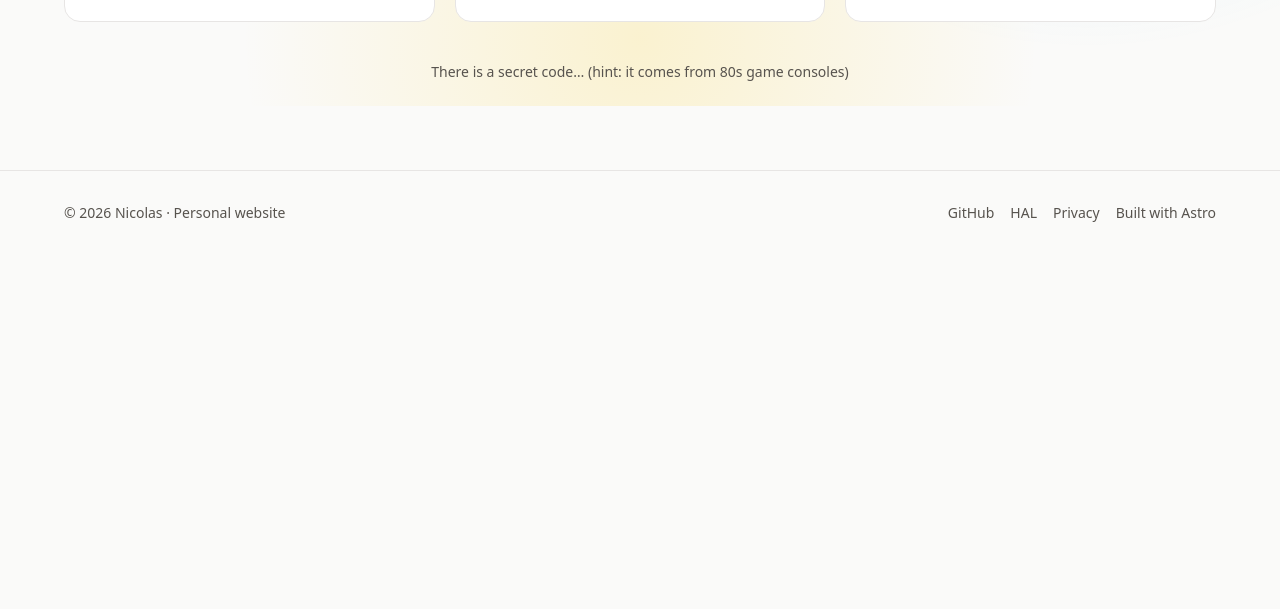
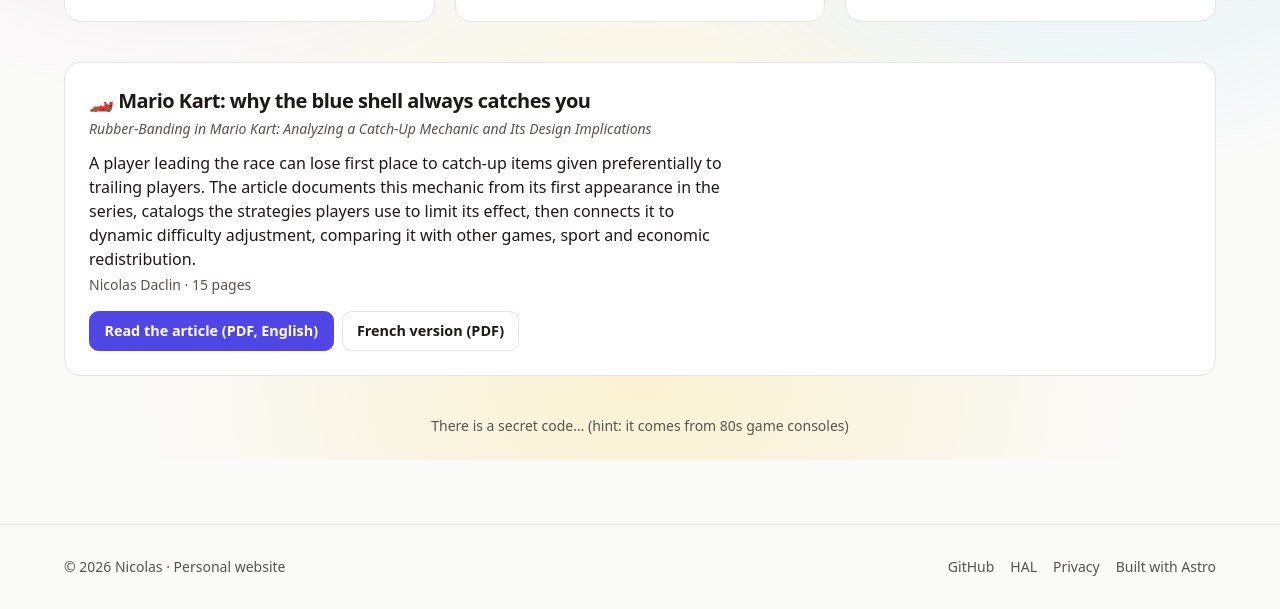
Before and after one commit to niko63/niko63.github.io, an Astro site: page /en/fun in a window 1280 px wide. Shown: the part 642-1251 px from the top of the page. Before the commit the page ends 897 px from the top, so only its background shows below. Built offline with nearby package versions, Linux system fonts and the light colour scheme; Astro itself is replaced by a stand-in of ours.

Commit message:
Page Fun : article sur le rubber-banding dans Mario Kart

```diff
--- a/src/pages/[lang]/fun.astro
+++ b/src/pages/[lang]/fun.astro
@@ -1,7 +1,7 @@
 ---
 import Base from '../../layouts/Base.astro';
 import { LANGS, type Lang } from '../../config';
-import { t } from '../../i18n/ui';
+import { asset, t } from '../../i18n/ui';
 
 export function getStaticPaths() {
   return LANGS.map((lang) => ({ params: { lang } }));
@@ -73,6 +73,26 @@ const L = {
     reduced: 'Reduced motion is on for your device: here is a quiet little surprise instead 🎈',
   },
 }[lang];
+
+// Article : le rubber-banding dans Mario Kart (PDF dans public/files/fun/).
+const P = {
+  fr: {
+    title: 'Mario Kart : pourquoi la carapace bleue vous rattrape',
+    sub: 'Le rubber-banding dans Mario Kart : analyse d’un mécanisme de rattrapage et enjeux de conception',
+    text: 'Un joueur en tête peut perdre la première place à cause d’objets de rattrapage distribués aux retardataires. L’article documente ce mécanisme depuis son apparition dans la série, recense les stratégies des joueurs pour en limiter l’effet, puis le relie à l’ajustement dynamique de la difficulté, en comparant avec d’autres jeux, le sport et la redistribution économique.',
+    pdfFr: 'Lire l’article (PDF, français)',
+    pdfEn: 'English version (PDF)',
+    meta: 'Nicolas Daclin · 15 pages',
+  },
+  en: {
+    title: 'Mario Kart: why the blue shell always catches you',
+    sub: 'Rubber-Banding in Mario Kart: Analyzing a Catch-Up Mechanic and Its Design Implications',
+    text: 'A player leading the race can lose first place to catch-up items given preferentially to trailing players. The article documents this mechanic from its first appearance in the series, catalogs the strategies players use to limit its effect, then connects it to dynamic difficulty adjustment, comparing it with other games, sport and economic redistribution.',
+    pdfFr: 'French version (PDF)',
+    pdfEn: 'Read the article (PDF, English)',
+    meta: 'Nicolas Daclin · 15 pages',
+  },
+}[lang];
 ---
 
 <Base lang={lang} path="fun/" title={t(lang, 'fun.title')} indexed={false}>
@@ -106,6 +126,19 @@ const L = {
         <h2 class="text-lg font-semibold">🌀 {L.chaos}</h2>
         <p class="mt-3 text-muted">{lang === 'fr' ? 'Les couleurs et les emojis perdent la tête.' : 'Colours and emojis lose their minds.'}</p>
         <button type="button" id="chaos-btn" class="btn mt-4" aria-pressed="false">{L.chaosOn}</button>
+      </div>
+    </section>
+
+    <section class="wrap pb-10" aria-labelledby="rubber">
+      <div class="card-box p-6">
+        <h2 id="rubber" class="text-xl font-semibold">🏎️ {P.title}</h2>
+        <p class="mt-1 text-sm italic text-muted">{P.sub}</p>
+        <p class="mt-3 max-w-[70ch]">{P.text}</p>
+        <p class="mt-1 text-sm text-muted">{P.meta}</p>
+        <p class="mt-4 flex flex-wrap gap-2">
+          <a class="btn btn-primary" href={lang === 'fr' ? asset('files/fun/rubber-banding-mariokart-fr.pdf') : asset('files/fun/rubber-banding-mariokart-en.pdf')} data-goatcounter-click="download:/files/fun/rubber-banding-mariokart" download>{lang === 'fr' ? P.pdfFr : P.pdfEn}</a>
+          <a class="btn" href={lang === 'fr' ? asset('files/fun/rubber-banding-mariokart-en.pdf') : asset('files/fun/rubber-banding-mariokart-fr.pdf')} data-goatcounter-click="download:/files/fun/rubber-banding-mariokart-other" download>{lang === 'fr' ? P.pdfEn : P.pdfFr}</a>
+        </p>
       </div>
     </section>
 
```
Also changed, not shown: 2 other files.
